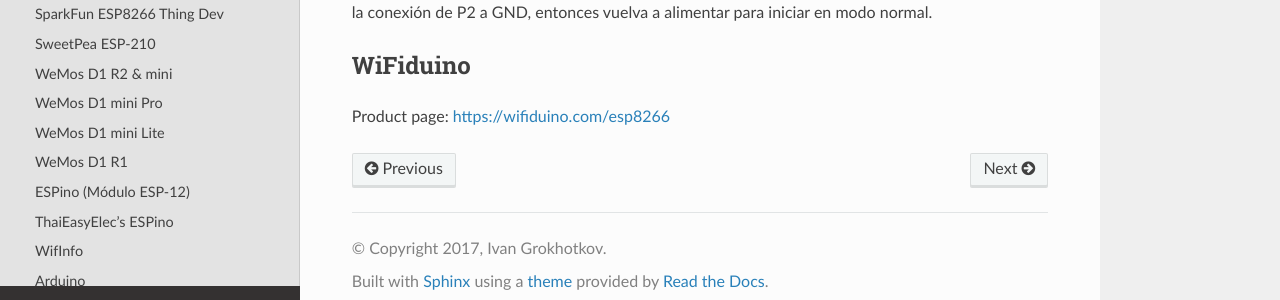
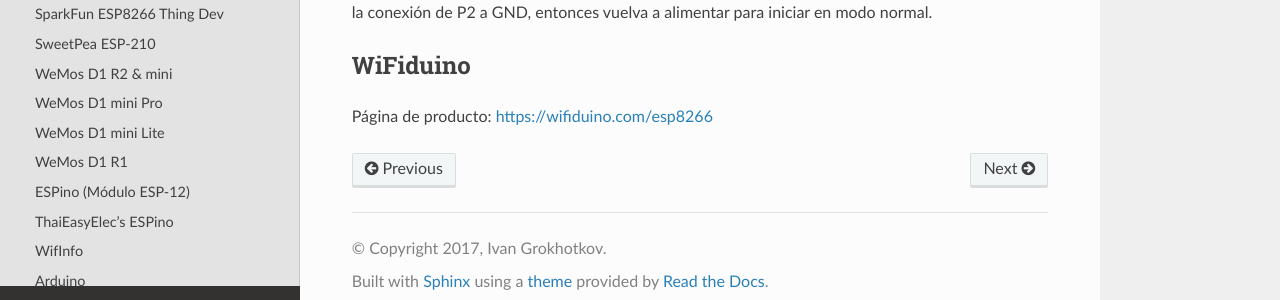
Before and after one commit to lrmoreno007/ESP8266-Arduino-Spanish, a Sphinx documentation site: the page built from doc/boards.rst, in a window 1280 px wide and 900 px high, scrolled down 9402 px. Shown: the part 582-882 px from the top of the window. Built offline with Sphinx 7.4.7 and the Read the Docs theme 2.0.0, drawn with Linux system fonts in a browser that asks for light colours.

Commit message:
Update boards.rst

```diff
--- a/doc/boards.rst
+++ b/doc/boards.rst
@@ -384,4 +384,4 @@
 WiFiduino
 ---------
 
-Product page: https://wifiduino.com/esp8266
+Página de producto: https://wifiduino.com/esp8266
```
